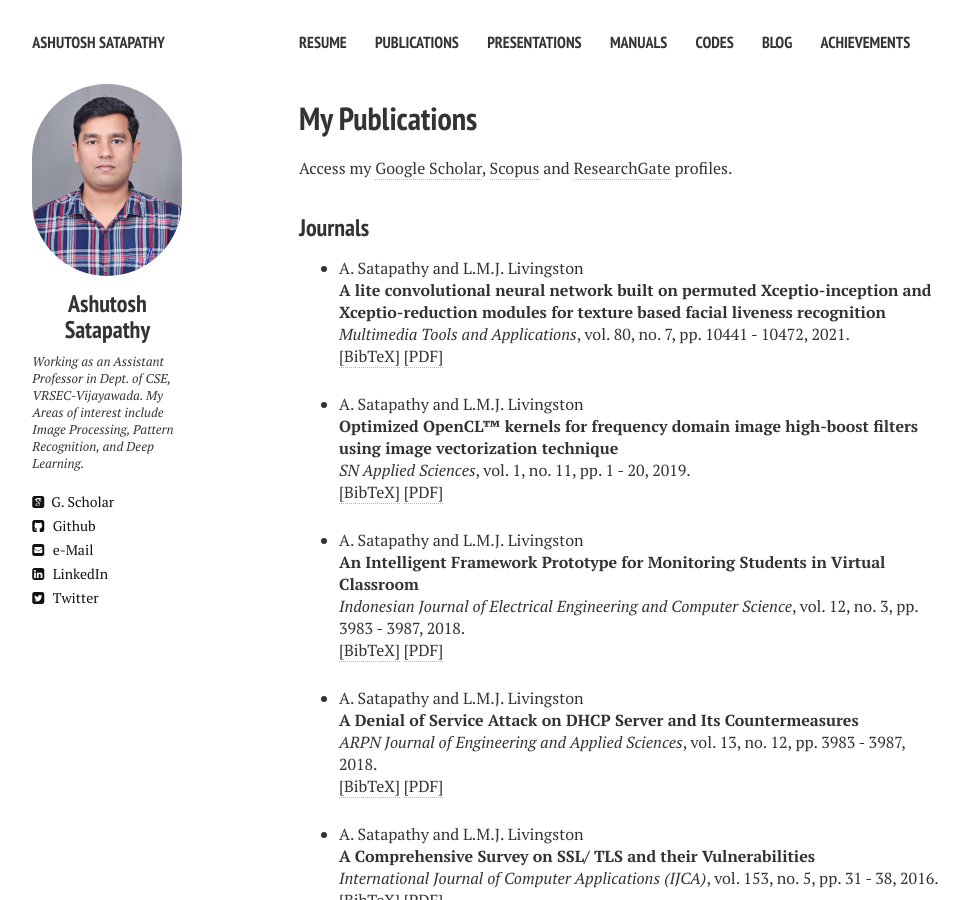
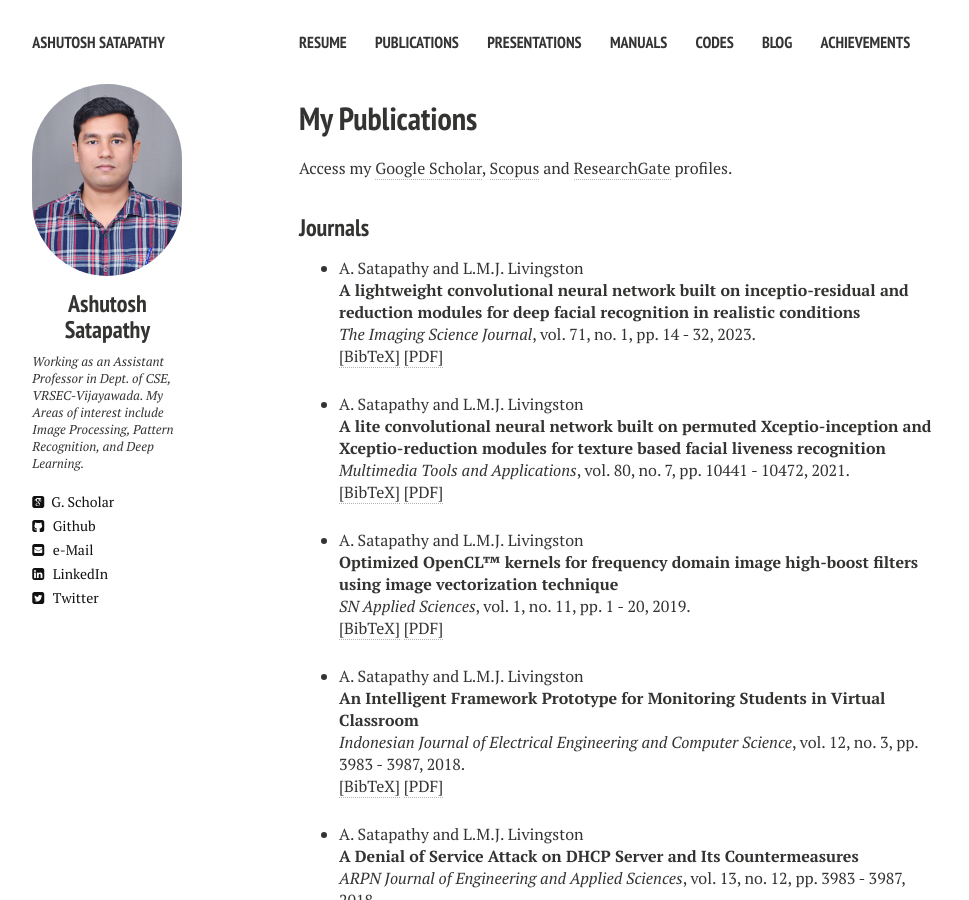
Before and after one commit to ashutoshsatapathy1990/ashutoshsatapathy1990.github.io, a Jekyll site: the page built from publications.md, in a window 1280 px wide and 900 px high. Shown: the whole window, without its empty margins (21-990 px from the left). Built offline with Jekyll 4.4.1, drawn with Linux system fonts in a browser that asks for light colours; nearby versions of some CDN libraries.

Commit message:
Update publications.html

```diff
--- a/_layouts/publications.html
+++ b/_layouts/publications.html
@@ -84,6 +84,33 @@ div.bibtex pre { font-size: 75%; overflow: auto;  width: 100%; padding: 0em 0em;
 
 <h3 style="margin-bottom:0px;padding-top:10px;">Journals</h3>
 <ul class="biblist">
+<!-- Item: satapathy2023lightweight -->
+<li ><p>
+A. Satapathy and L.M.J. Livingston<br><b>A lightweight convolutional neural network built on inceptio-residual and reduction modules for deep facial recognition in realistic conditions</b><br>
+<i>The Imaging Science Journal</i>,
+vol. 71,
+no. 1,
+pp. 14 - 32,
+2023.
+<br />
+<a href="javascript:toggleBibtex('ashutosh2021a')">[BibTeX]</a>
+<a href="https://link.springer.com/article/10.1007/s11042-020-10181-4" target="_blank">[PDF]</a>
+</p>
+<div id="bib_satapathy2023lightweight" class="bibtex noshow">
+<pre>
+@article{satapathy2023lightweight,
+  title={A lightweight convolutional neural network built on inceptio-residual and reduction modules for deep facial recognition in realistic conditions},
+  author={Satapathy, Ashutosh and Livingston, LM},
+  journal={The Imaging Science Journal},
+  volume={71},
+  number={1},
+  pages={14--32},
+  year={2023},
+  publisher={Taylor & Francis}
+}
+</pre>
+</div>
+</li>
 
 <!-- Item: ashutosh2021a -->
 <li ><p>
```
